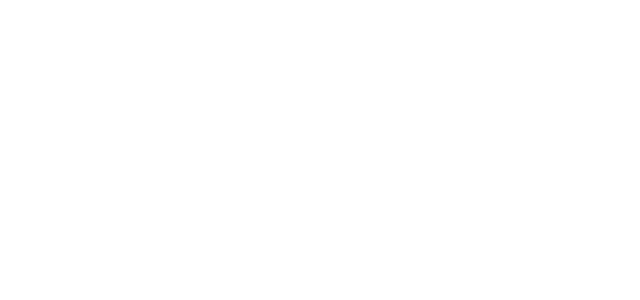
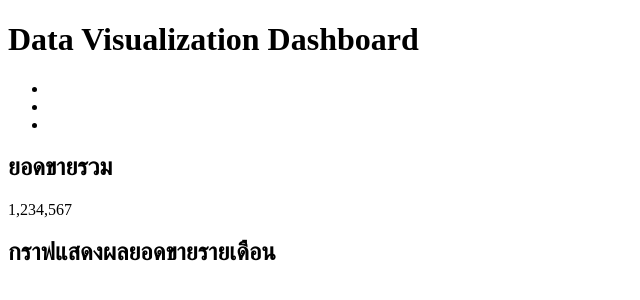
Before and after one commit to thirawat27/data-visualization-dashboard, a plain HTML site: page index.html in a window 1280 px wide. Shown: the whole page, without its empty margins (0-640 px from the left). Drawn offline with Linux system fonts and the light colour scheme.

Commit message:
Second Commit

```diff
--- a/index.html
+++ b/index.html
@@ -8,21 +8,27 @@
 </head>
 
 <body>
-    <header>
-
-    </header>
-    <nav>
-
-    </nav>
+    <head>
+        <h1>Data Visualization Dashboard</h1>
+    </head>
     <aside>
-
+        <nav>
+            <ul>
+                <li><a href="#"></a></li>
+                <li><a href="#"></a></li>
+                <li><a href="#"></a></li>
+            </ul>
+        </nav>
     </aside>
     <main>
-
+        <div class="card">
+            <h2>ยอดขายรวม</h2>
+            <p>1,234,567</p>
+        </div>
+        <div class="chart-container">
+            <h2>กราฟแสดงผลยอดขายรายเดือน</h2>
+            <p></p>
+        </div>
     </main>
-    <footer>
-
-    </footer>
 </body>
-
 </html>
```
